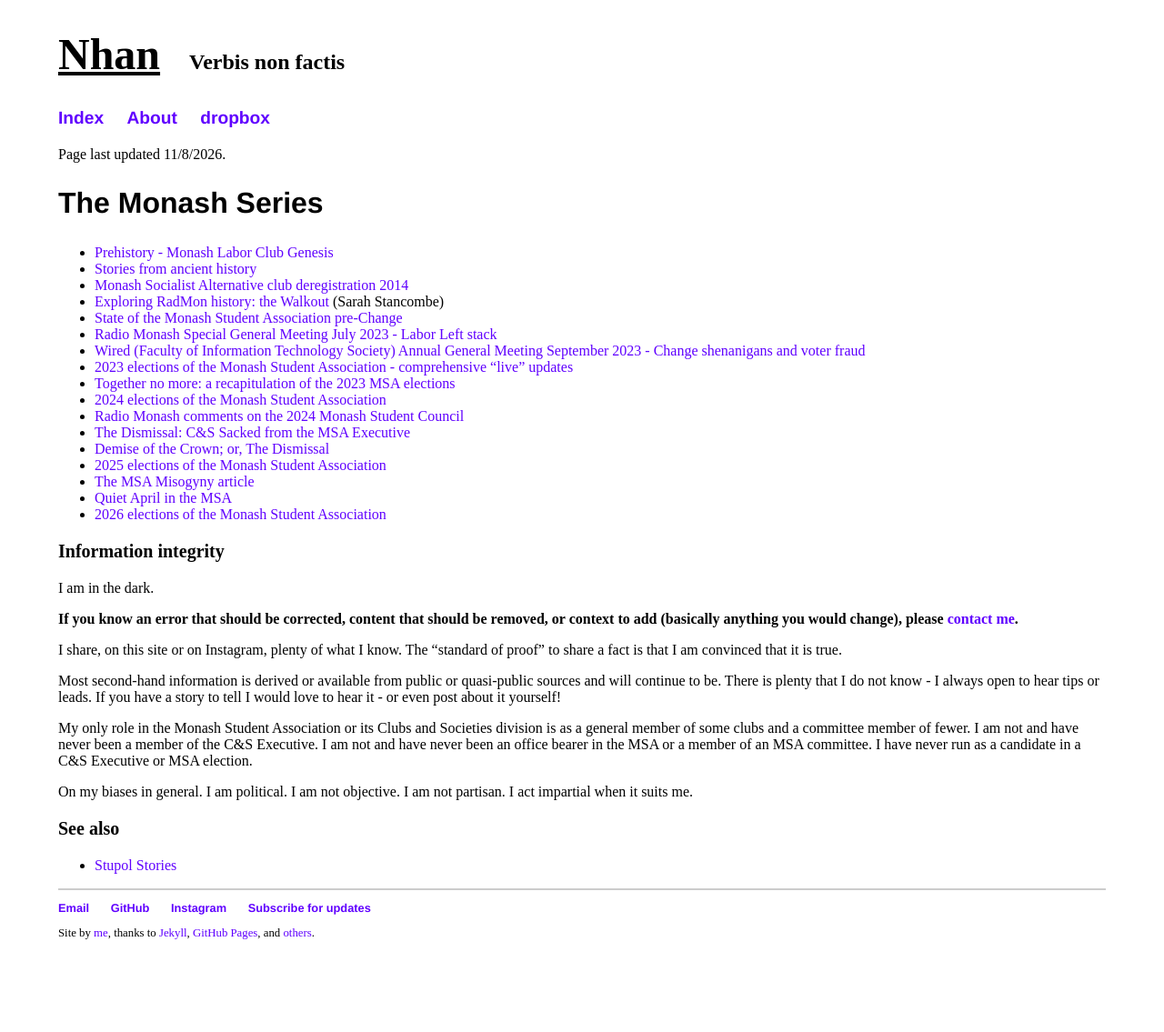
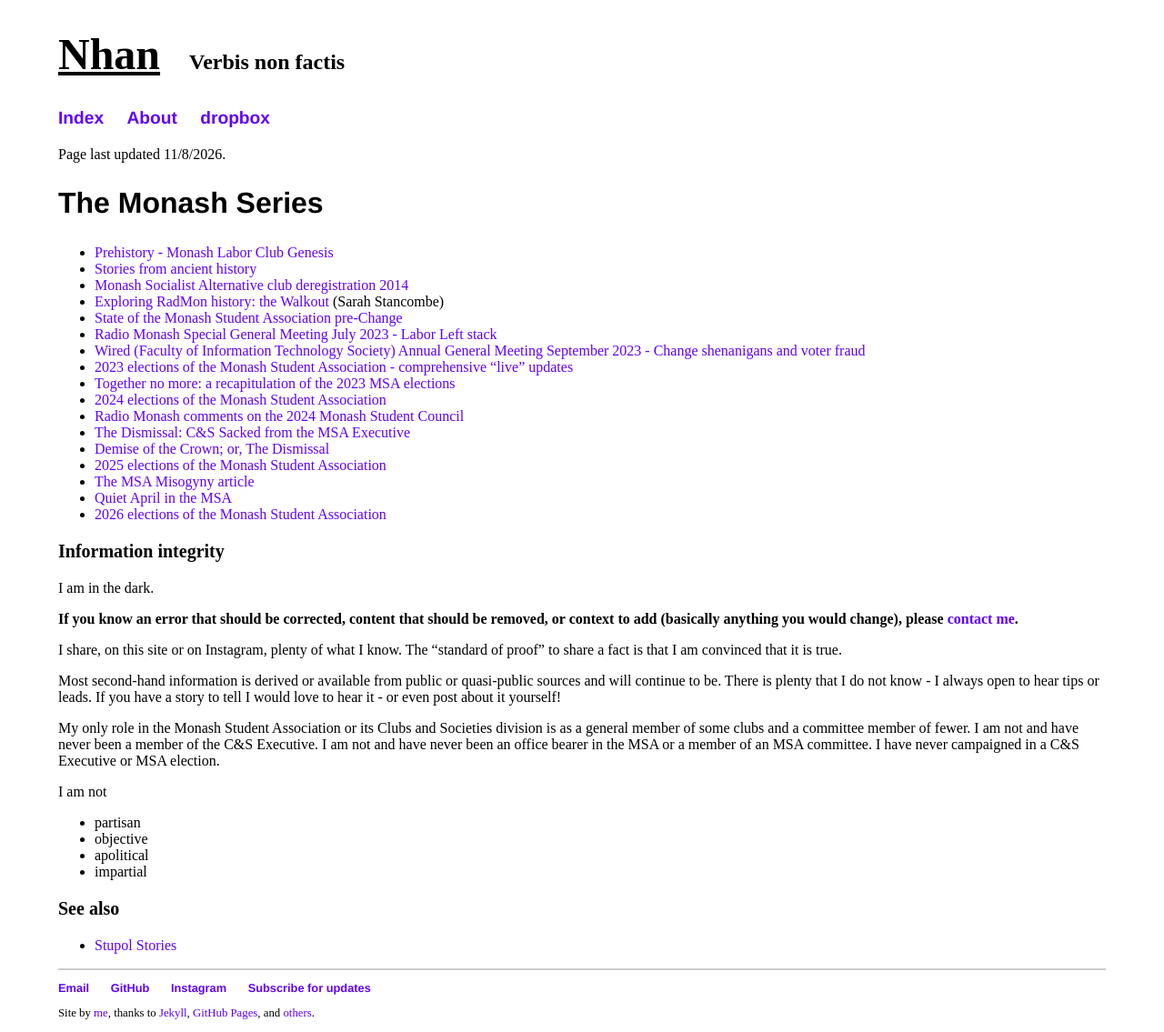
Before and after one commit to nhtnhanbn/nhtnhanbn.github.io, a Jekyll site: the page built from _repository/monash.md, in a window 1280 px wide. Shown: the whole page at 91% size. Built offline with Jekyll 4.4.1, drawn with Linux system fonts in a browser that asks for light colours; before the commit the page ends 1047 px from its top, so only the background shows below that; grey boxes are pictures that could not be loaded.

Commit message:
Add more information to msa26

```diff
--- a/_repository/monash.md
+++ b/_repository/monash.md
@@ -35,13 +35,13 @@ I share, on this site or on Instagram, plenty of what I know. The "standard of p
 
 Most second-hand information is derived or available from public or quasi-public sources and will continue to be. There is plenty that I do not know - I always open to hear tips or leads. If you have a story to tell I would love to hear it - or even post about it yourself!
 
-My only role in the Monash Student Association or its Clubs and Societies division is as a general member of some clubs and a committee member of fewer. I am not and have never been a member of the C&S Executive. I am not and have never been an office bearer in the MSA or a member of an MSA committee. I have never run as a candidate in a C&S Executive or MSA election.
+My only role in the Monash Student Association or its Clubs and Societies division is as a general member of some clubs and a committee member of fewer. I am not and have never been a member of the C&S Executive. I am not and have never been an office bearer in the MSA or a member of an MSA committee. I have never campaigned in a C&S Executive or MSA election.
 
-On my biases in general.
-I am political.
-I am not objective.
-I am not partisan.
-I act impartial when it suits me.
+I am not
+- partisan
+- objective
+- apolitical
+- impartial
 
 ### See also
 
```
Also changed, not shown: monash/msa26.md (+7 -1 lines).
